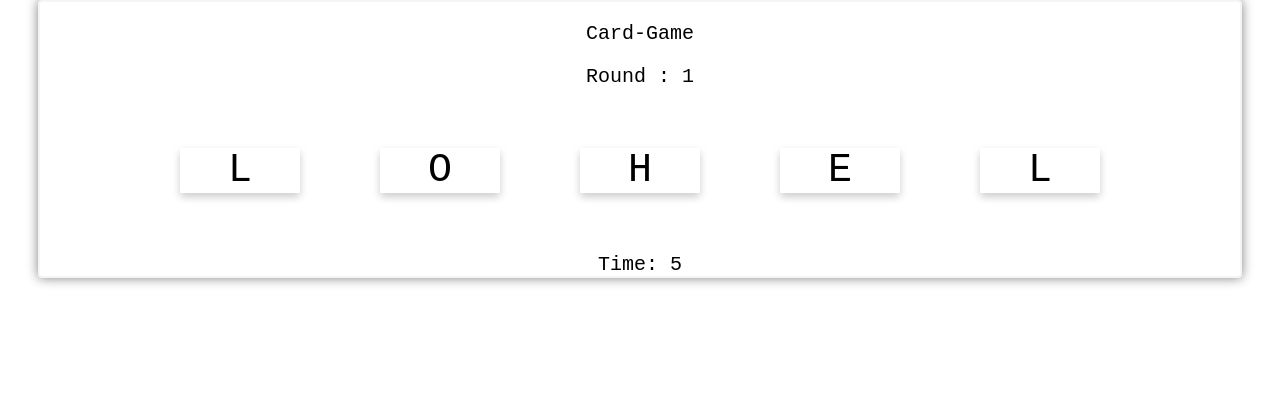
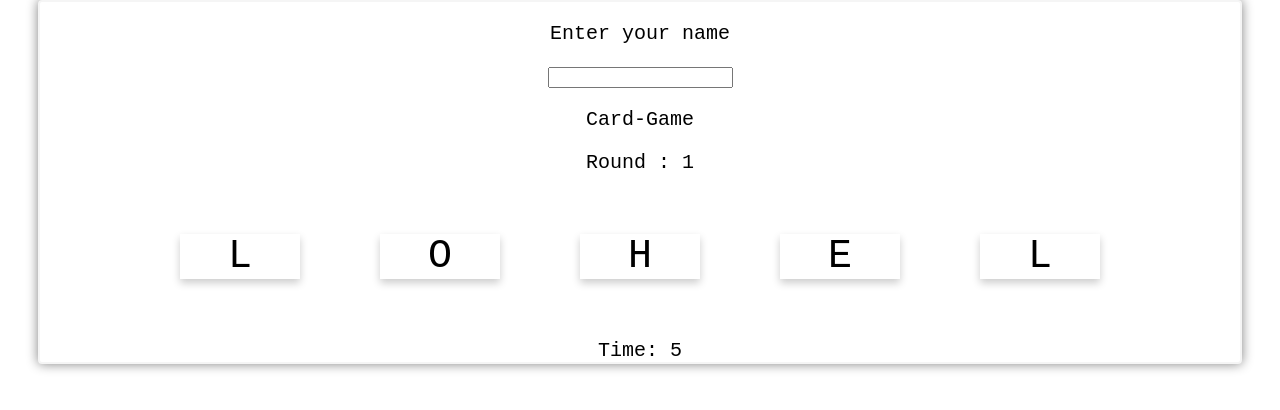
Before and after one commit to Krittamett/React_3SA03, a React (Create React App) app: page / in a window 1280 px wide. Shown: the top 410 px of the page. Built offline with nearby package versions, Linux system fonts and the light colour scheme.

Commit message:
Commit 4 : Input Name

```diff
--- /dev/null
+++ b/src/AddName.js
@@ -0,0 +1,18 @@
+import React, { Component } from 'react';
+
+ export class AddName extends Component{
+    constructor(props){
+        super(props)
+        alert("#### Welcome ####")
+    }
+    render(){
+        return(
+            <div className="addname">
+                <p>Enter your name</p>
+                <input type="string" onBlur={this.onBlur} />
+            </div>
+        )
+
+    }
+}
+export default AddName
--- a/src/App.js
+++ b/src/App.js
@@ -1,12 +1,14 @@
 import React, { Component } from 'react';
 import WordCard from "./WordCard";
 import Timer from "./Timer";
+import AddName from "./AddName"
 import './App.css';
 const word = "Hello"
 class App extends Component {
   render() {
     return (
     <div className = "page">
+      <AddName/>
       <WordCard value = {word}/>
       <Timer/>
     </div>
```
